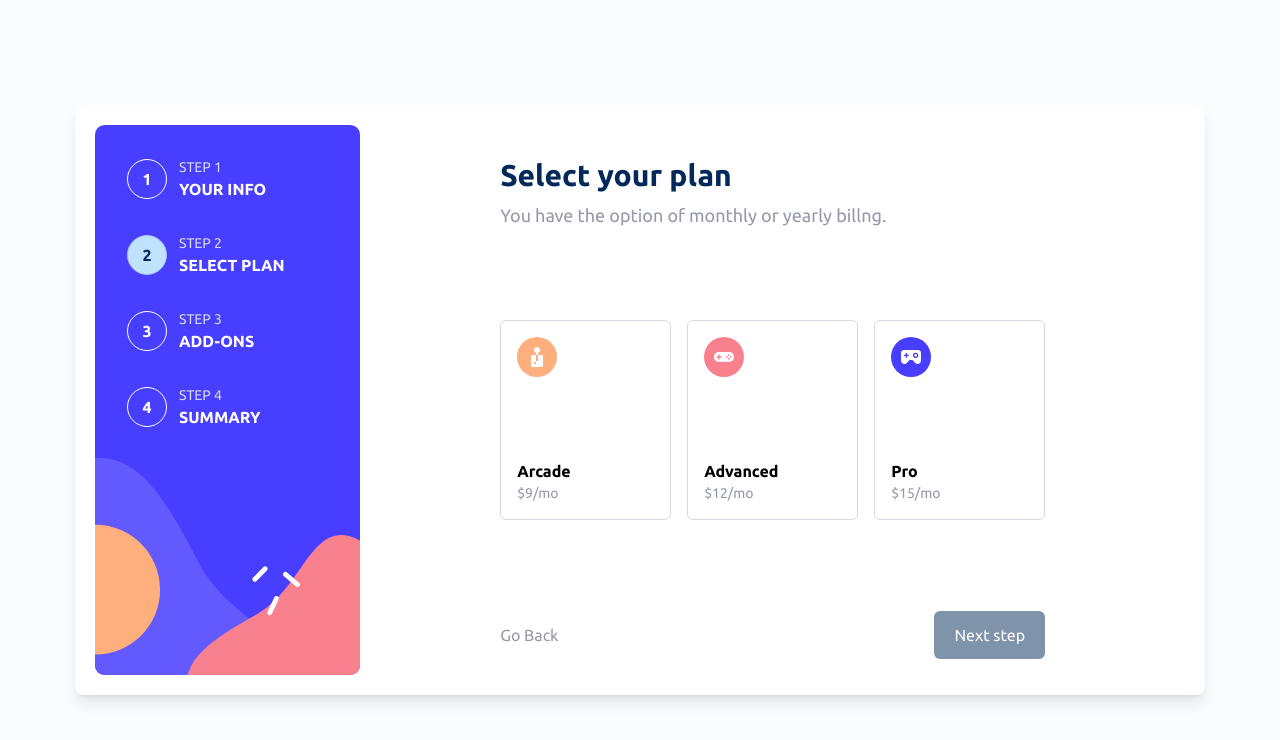
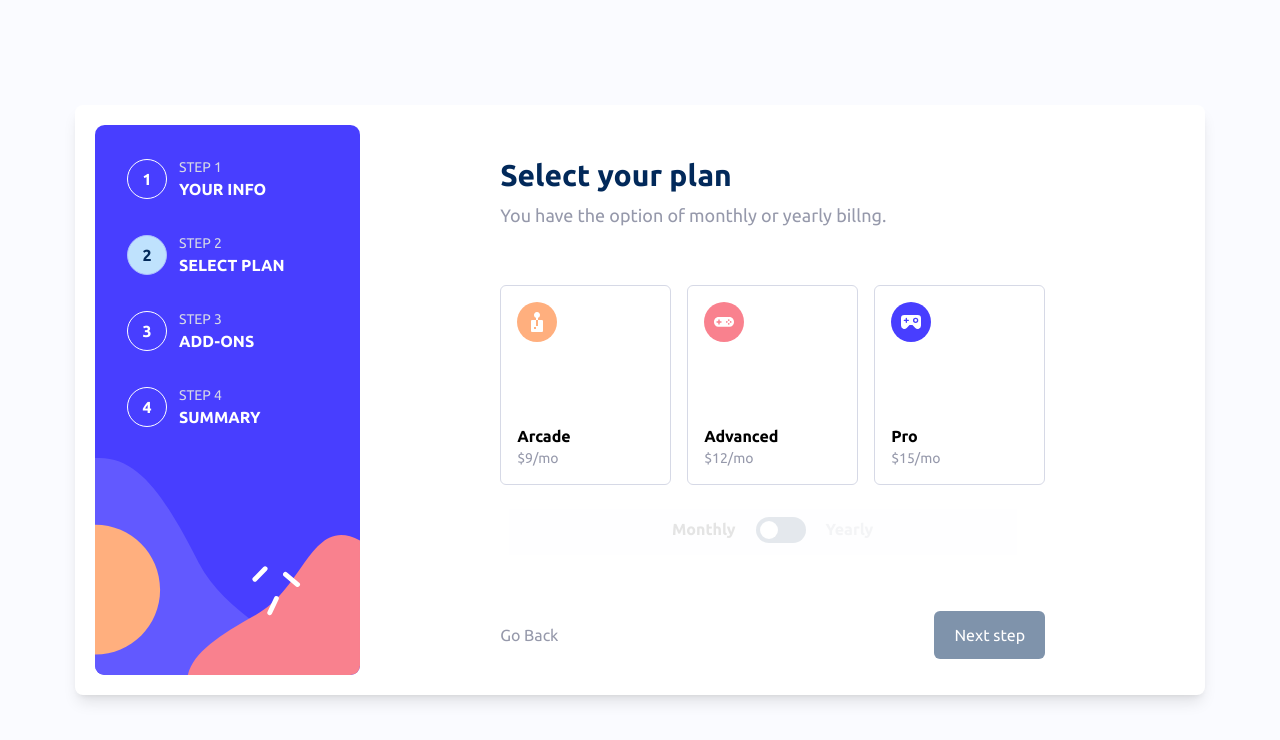
Before and after one commit to jzaplet/saas-checkout, a React (Vite) app: page / in a window 1280 px wide. Both pictures are taken after typing "Sample", "name@example.com", "Sample" into the empty fields and a click on the button "Next step". Shown: the top 740 px of the page. Built offline with nearby package versions, Linux system fonts and the light colour scheme.

Commit message:
Added billing interval toggle-switch (layout)

```diff
--- a/src/components/SelectPlan.tsx
+++ b/src/components/SelectPlan.tsx
@@ -52,6 +52,7 @@ function SelectPlan(): JSX.Element {
   return (
     <form onSubmit={onSubmit} className="grid grid-cols-1 place-content-between h-full">
       <Header title="Select your plan" description="You have the option of monthly or yearly billng." />
+      <div>
         <div className="grid grid-cols-3 gap-4">
           {plans.length < 1 && <span>Loading...</span>}
           {plans?.map((plan) => (
@@ -81,6 +82,18 @@ function SelectPlan(): JSX.Element {
             </div>
           ))}
         </div>
+        {plans.length !== 0 && (
+          <div className="mt-5 opacity-10">
+            <div className="bg-alabaster rounded-md p-3 flex gap-5 justify-center">
+              <div className="font-bold">Monthly</div>
+              <div className="rounded-full p-1 bg-marine-blue w-[50px] cursor-pointer flex justify-start">
+                <div className="rounded-full bg-white w-[1.125rem] h-[1.125rem]"></div>
+              </div>
+              <div className="font-bold text-cool-gray">Yearly</div>
+            </div>
+          </div>
+        )}
+      </div>
       <NavButtons btnText="Next step" disabled={plans.length < 1 || !selectedPlan} />
     </form>
   );
--- a/src/store/store.ts
+++ b/src/store/store.ts
@@ -4,7 +4,7 @@
  */
 
 import { atom } from 'jotai';
-import { Plan } from '../api/types';
+import { Billing, Plan } from '../api/types';
 
 export const stepStore = atom(1);
 
@@ -17,3 +17,5 @@ export const personalDataStore = atom({
 });
 
 export const selectedPlanStore = atom<Plan | null>(null);
+
+export const selectedBillingIntervalStore = atom<Billing>(Billing.month);
```
Lines whose indentation alone changed are shown as unchanged.
